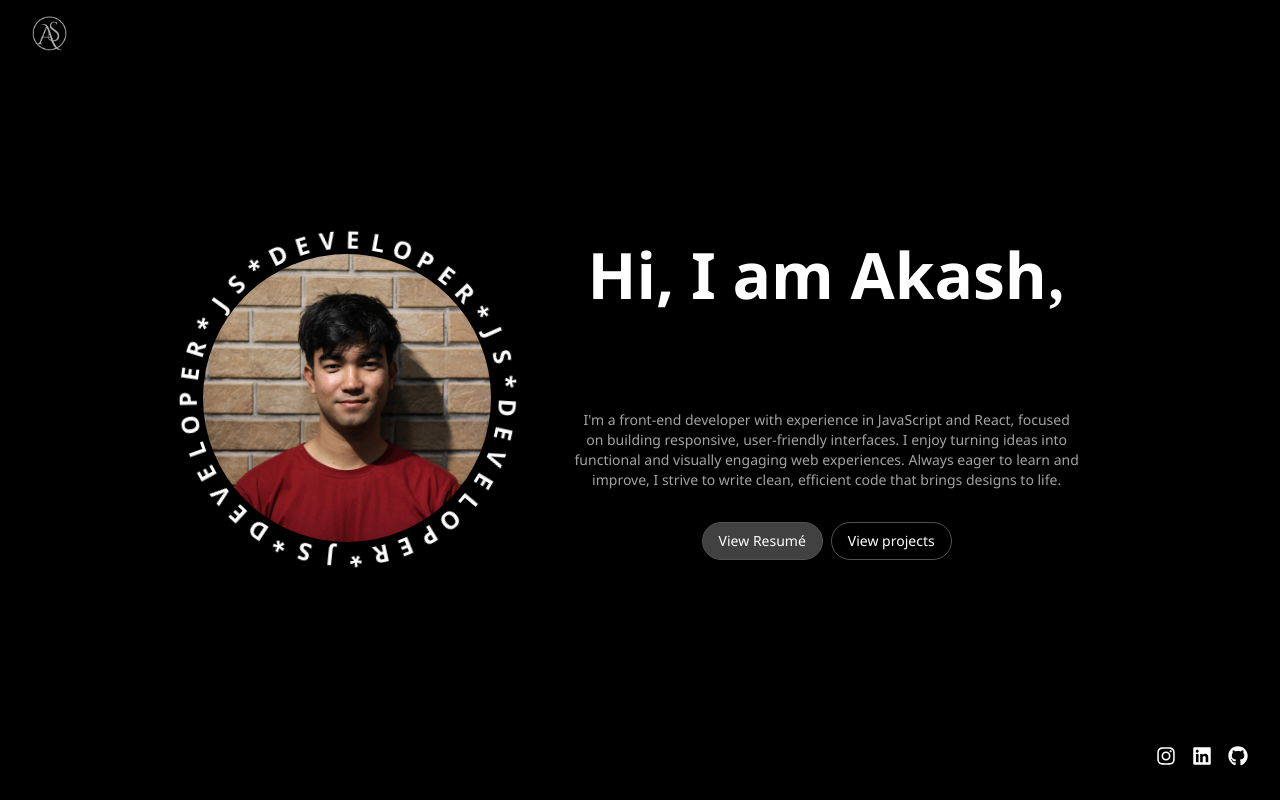
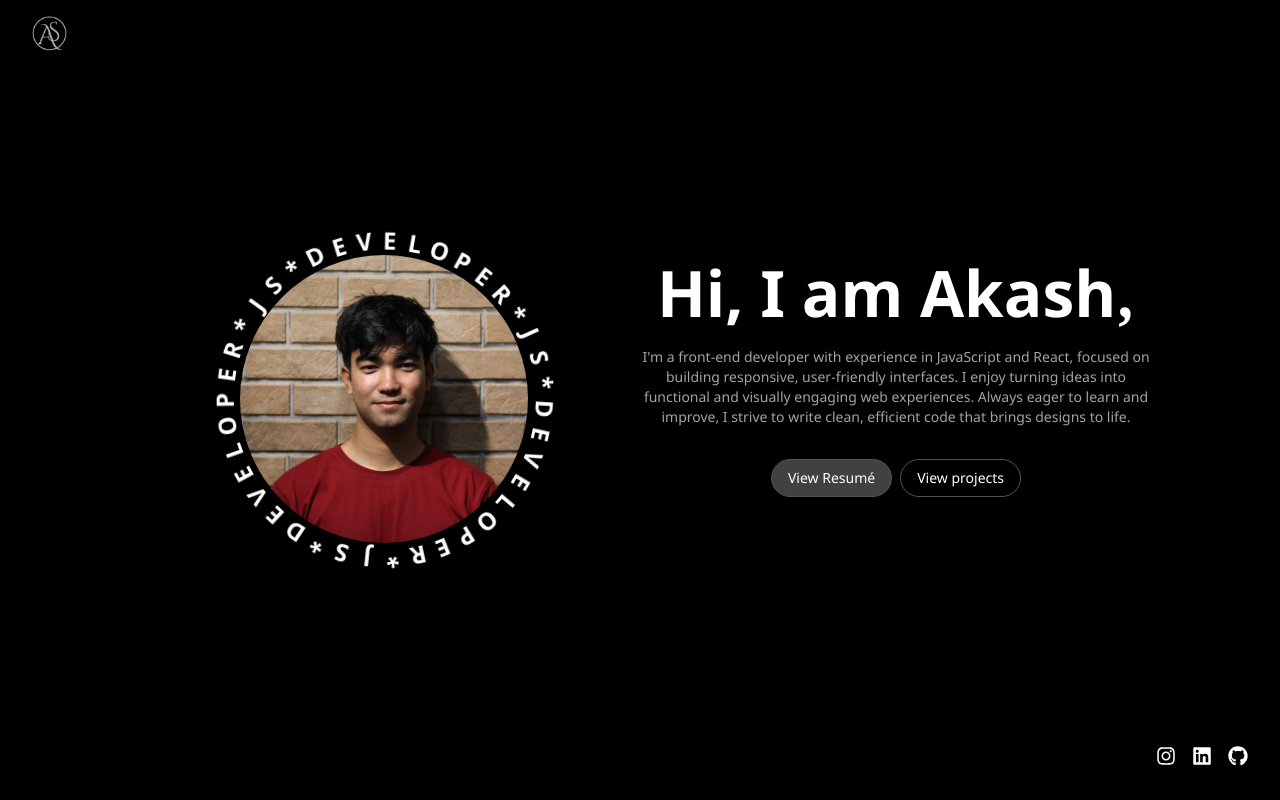
Before and after one commit to ashdephoenix123/developer-portfolio, a Next.js app: page / in a window 1280 px wide. Built offline with nearby package versions, Linux system fonts and the light colour scheme.

Commit message:
home page fix

```diff
--- a/app/component/About.js
+++ b/app/component/About.js
@@ -8,11 +8,11 @@ import CircularText from "./CircularText";
 const About = () => {
   const router = useRouter();
   return (
-    <div className="lg:flex items-center max-w-6xl mx-auto  ">
+    <div className="lg:grid lg:grid-cols-2 mx-auto">
       <motion.div
         initial={{ opacity: 0 }}
         animate={{ opacity: 1, transition: { delay: 0.5, duration: 2 } }}
-        className="relative lg:basis-1/3 flex justify-center"
+        className="relative  flex justify-center"
       >
         <Image
           src="/profile-picture.jpg"
@@ -38,7 +38,7 @@ const About = () => {
           y: 0,
           transition: { delay: 0.8, duration: 1 },
         }}
-        className="lg:basis-2/3 lg:pl-20"
+        className="overflow-hidden"
       >
         <h1 className="head1 text-center dark:text-white">
           Hi, I am Akash<span className="font-serif">,</span>
@@ -47,7 +47,7 @@ const About = () => {
         <motion.div
           initial={{ opacity: 0 }}
           animate={{ opacity: 1, transition: { delay: 0.5, duration: 2 } }}
-          className="relative lg:basis-1/3 flex justify-center my-12"
+          className="relative lg:basis-1/3 justify-center my-12 flex lg:hidden"
         >
           <Image
             src="/profile-picture.jpg"
--- a/app/layout.js
+++ b/app/layout.js
@@ -14,7 +14,7 @@ export default function RootLayout({ children }) {
   return (
     <html lang="en">
       <body>
-        <main className="flex flex-col gap-4 lg:gap-8 justify-between">
+        <main className="flex flex-col gap-2 md:gap-4 lg:gap-8 justify-between">
           <Navbar />
           <div className="min-h-[calc(100vh-201px)] px-4 lg:px-8 flex flex-col justify-center">
             {children}
```
